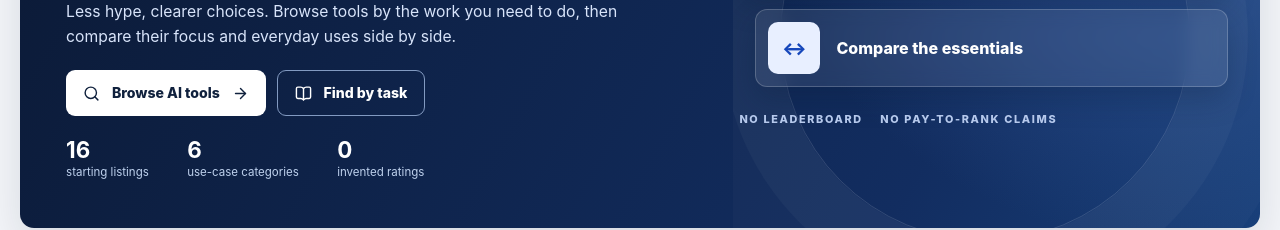
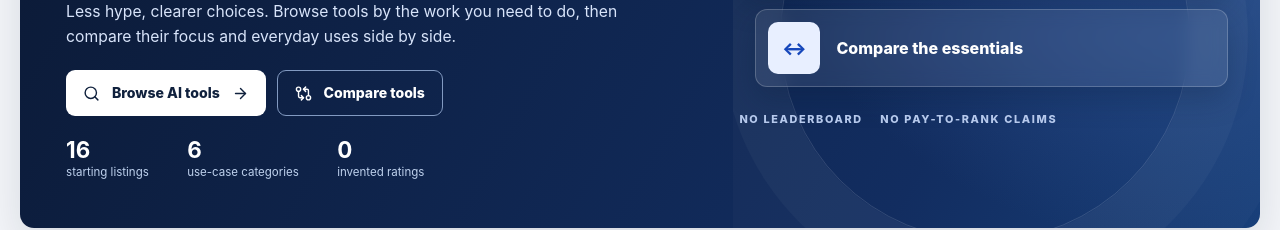
Before and after one commit to syleriofficial/Decodista, a Next.js app: page /ai-tools in a window 1280 px wide. Shown: the part 355-585 px from the top of the page. Built offline with nearby package versions, Linux system fonts and the light colour scheme; no server answers.

Commit message:
fix(ai-tools): retain comparison destination in redesigned hero

```diff
--- a/app/ai-tools/page.tsx
+++ b/app/ai-tools/page.tsx
@@ -1,6 +1,6 @@
 import type { Metadata } from "next";
 import Link from "@/components/app-link";
-import { ArrowRight, ArrowUpRight, BookOpen, Search } from "lucide-react";
+import { ArrowRight, ArrowUpRight, BookOpen, GitCompareArrows, Search } from "lucide-react";
 import { AiToolsExplorer } from "@/components/ai-tools-explorer";
 import { AiTaskFinder } from "@/components/ai-task-finder";
 import { AI_TOOLS } from "@/lib/ai-tools";
@@ -49,7 +49,7 @@ export default function AIToolsPage() {
           </p>
           <div className="ai-tools-hero-actions">
             <a href="#ai-tools-directory" className="ai-tools-primary-action"><Search size={17} aria-hidden="true" /> Browse AI tools <ArrowRight size={17} aria-hidden="true" /></a>
-            <a href="#ai-task-finder" className="ai-tools-secondary-action"><BookOpen size={17} aria-hidden="true" /> Find by task</a>
+            <Link href="/ai-tools/compare" className="ai-tools-secondary-action"><GitCompareArrows size={17} aria-hidden="true" /> Compare tools</Link>
           </div>
           <div className="ai-tools-hero-stats">
             <div><strong>{AI_TOOLS.length}</strong><span>starting listings</span></div>
```
